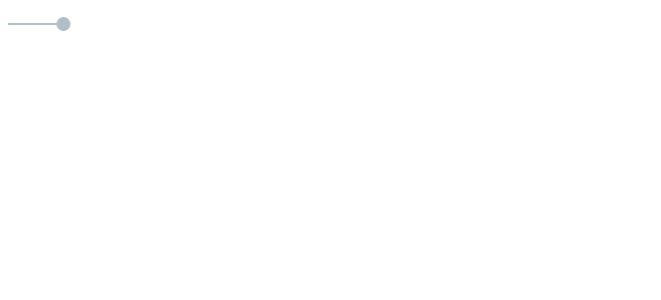
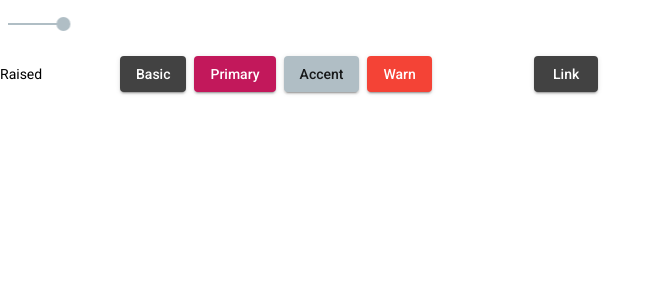
Before and after one commit to wilmerxxx/Material_Design_Angular, an Angular app: page / in a window 1280 px wide. Shown: the top 300 px of the page, without its empty margins (0-661 px from the left). Built offline with nearby package versions, Linux system fonts and the light colour scheme.

Commit message:
ingreso de componentes button

```diff
--- a/angular.json
+++ b/angular.json
@@ -1,5 +1,8 @@
 {
   "$schema": "./node_modules/@angular/cli/lib/config/schema.json",
+  "cli": {
+    "analytics": "9c8da351-7a32-47d5-af1e-d3d2b9e7ee67"
+  },
   "version": 1,
   "newProjectRoot": "projects",
   "projects": {
--- a/package.json
+++ b/package.json
@@ -16,7 +16,7 @@
     "@angular/compiler": "~13.2.0",
     "@angular/core": "~13.2.0",
     "@angular/forms": "~13.2.0",
-    "@angular/material": "^13.2.0",
+    "@angular/material": "^13.2.1",
     "@angular/platform-browser": "~13.2.0",
     "@angular/platform-browser-dynamic": "~13.2.0",
     "@angular/router": "~13.2.0",
--- a/src/app/app.component.css
+++ b/src/app/app.component.css
@@ -0,0 +1,31 @@
+section {
+  display: table;
+}
+
+.example-label {
+  display: table-cell;
+  font-size: 14px;
+  margin-left: 8px;
+  min-width: 120px;
+}
+
+.example-button-row {
+  display: table-cell;
+  width: 490px;
+}
+
+.example-button-row .mat-button-base {
+  margin: 8px 8px 8px 0;
+}
+
+.example-flex-container {
+  display: flex;
+  justify-content: space-between;
+  flex-wrap: wrap;
+}
+
+.example-button-container {
+  display: flex;
+  justify-content: center;
+  width: 120px;
+}
--- a/src/app/app.component.html
+++ b/src/app/app.component.html
@@ -1 +1,14 @@
 <mat-slider min="1" max="100" step="1" value="50"></mat-slider>
+
+
+<section>
+  <div class="example-label">Raised</div>
+  <div class="example-button-row">
+    <button mat-raised-button>Basic</button>
+    <button mat-raised-button color="primary">Primary</button>
+    <button mat-raised-button color="accent">Accent</button>
+    <button mat-raised-button color="warn">Warn</button>
+    <button mat-raised-button disabled>Disabled</button>
+    <a mat-raised-button href="https://www.google.com/" target="_blank">Link</a>
+  </div>
+</section>
--- a/src/app/material.ts
+++ b/src/app/material.ts
@@ -1,12 +1,15 @@
 import { NgModule } from '@angular/core';
+import {MatButtonModule} from '@angular/material/button';
 import { MatSliderModule } from '@angular/material/slider';
 
 @NgModule ({
     imports: [
       MatSliderModule,
+      MatButtonModule
     ],
     exports:[
      MatSliderModule,
+     MatButtonModule
     ]
   })
 
--- a/src/styles.css
+++ b/src/styles.css
@@ -2,3 +2,6 @@
 
 html, body { height: 100%; }
 body { margin: 0; font-family: Roboto, "Helvetica Neue", sans-serif; }
+
+html, body { height: 100%; }
+body { margin: 0; font-family: Roboto, "Helvetica Neue", sans-serif; }
```
Also changed, not shown: 1 other file (tests, documents, lock files or other folders).
